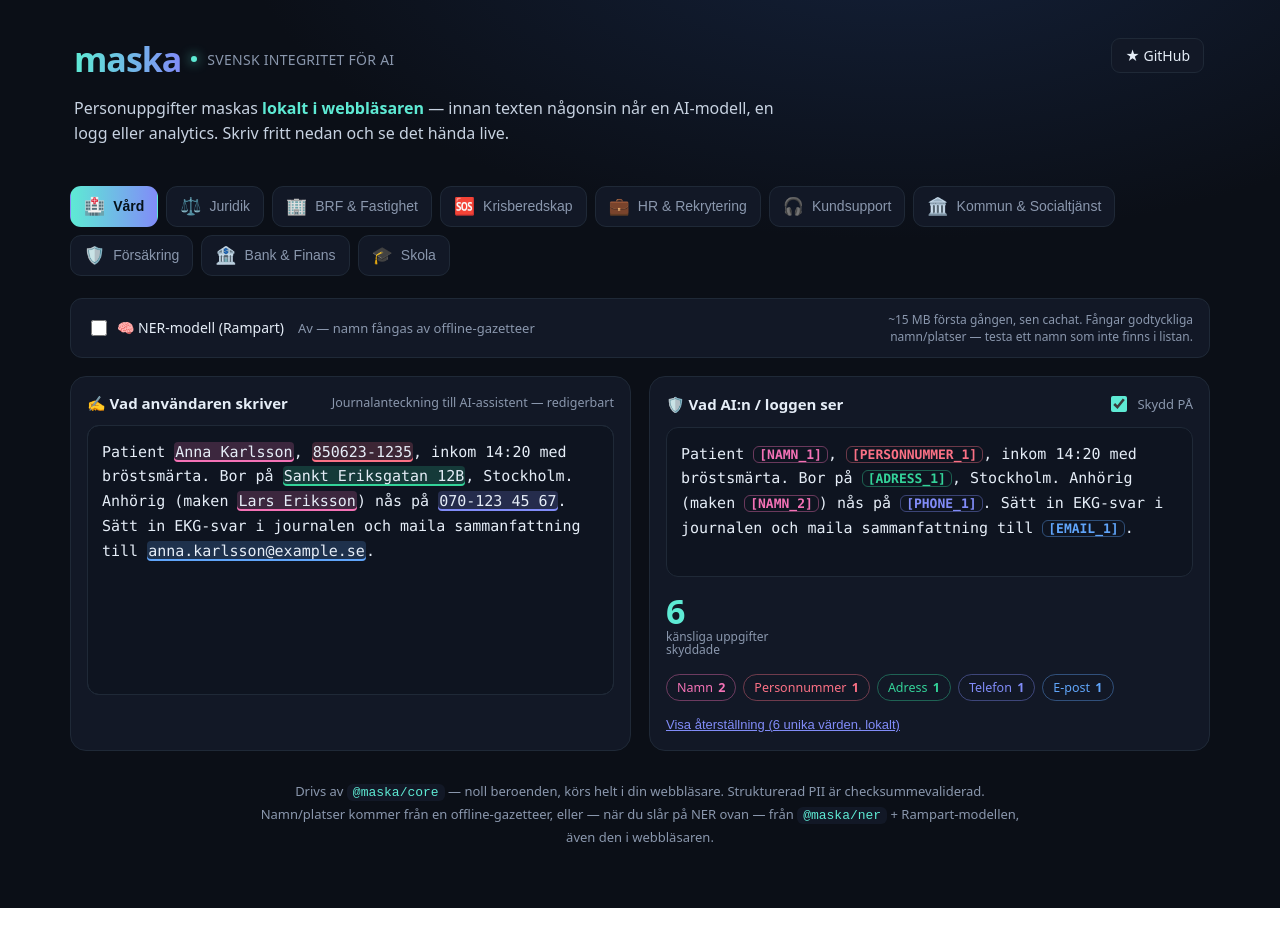
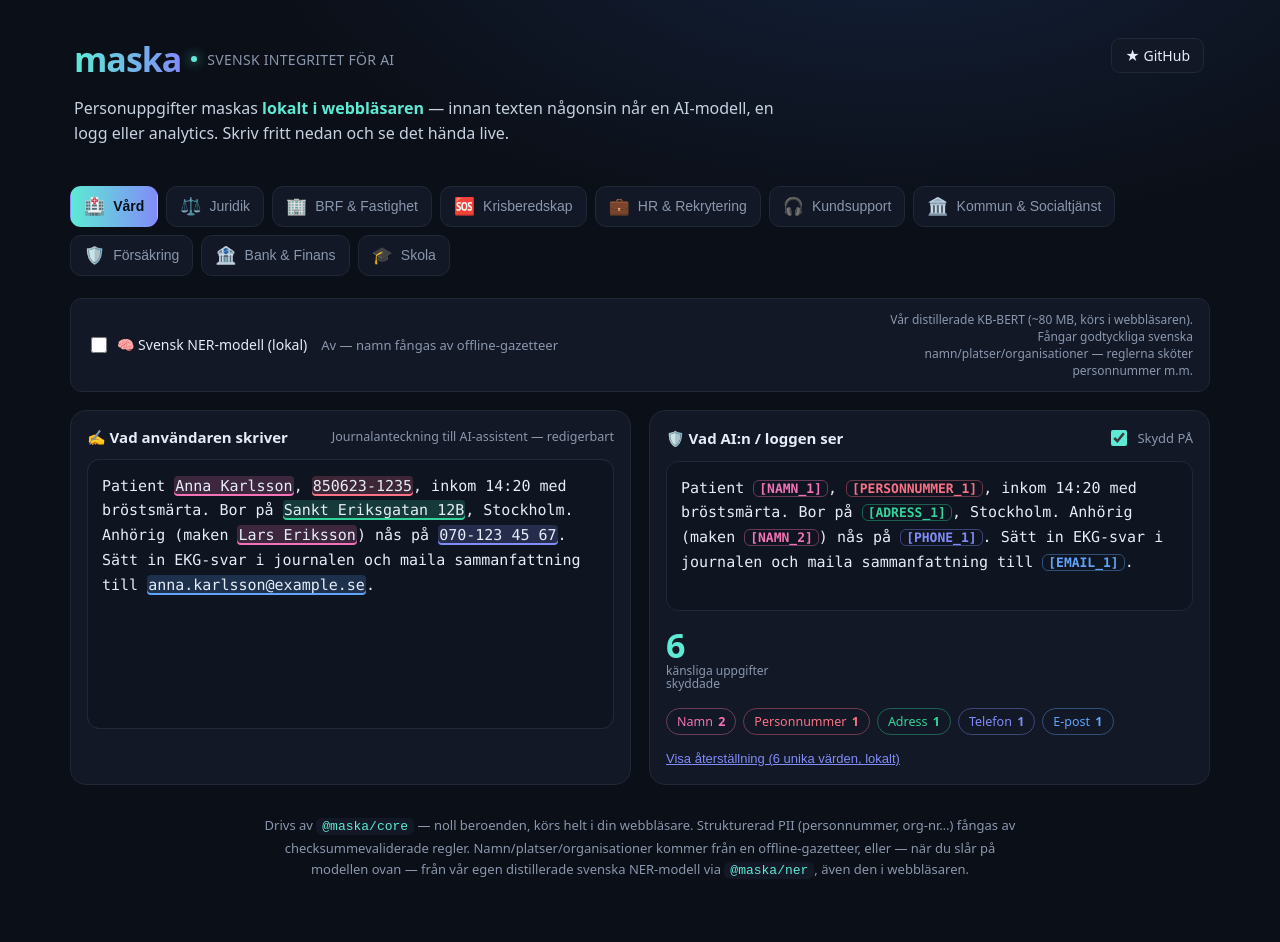
Before and after one commit to joelhagvall/maskera, a React (Vite) app in the folder apps/demo/: page / in a window 1280 px wide. Before the commit the page ends 908 px from the top, so only its background shows below. Built offline with nearby package versions, Linux system fonts and the light colour scheme.

Commit message:
use our own model in the demo instead of rampart

```diff
--- a/apps/demo/src/App.tsx
+++ b/apps/demo/src/App.tsx
@@ -1,7 +1,7 @@
 import { type RedactResult, type Redaction, redact } from "@maska/core"
 import { type NerRecognizer, createNerRecognizer, redactWithNer } from "@maska/ner"
 import { type ReactNode, useEffect, useMemo, useRef, useState } from "react"
-import { demoDetectors } from "./detectors"
+import { demoDetectors, ruleDetectors } from "./detectors"
 import { labelMeta } from "./labels"
 import { type Scenario, scenarios } from "./scenarios"
 
@@ -84,7 +84,7 @@ export function App() {
     let cancelled = false
     setAnalyzing(true)
     const timer = setTimeout(() => {
-      redactWithNer(text, { recognizer: rec, detectors: demoDetectors })
+      redactWithNer(text, { recognizer: rec, detectors: ruleDetectors })
         .then((r) => !cancelled && setResult(r))
         .catch(() => !cancelled && setResult(ruleResult))
         .finally(() => !cancelled && setAnalyzing(false))
@@ -107,7 +107,13 @@ export function App() {
     }
     setNerStatus("loading")
     setNerProgress(0)
+    // Load OUR distilled Swedish model from the demo's /public/models folder.
     const rec = createNerRecognizer({
+      model: "maska-sv-ner",
+      localModelPath: "/models/",
+      allowLocalModels: true,
+      allowRemoteModels: false,
+      dtype: "q8",
       device: "wasm",
       onProgress: (p) => {
         const prog = p as { status?: string; progress?: number }
@@ -179,7 +185,7 @@ export function App() {
       <div className="nerbar">
         <label className="toggle ner">
           <input type="checkbox" checked={nerOn} onChange={(e) => toggleNer(e.target.checked)} />
-          <span>🧠 NER-modell (Rampart)</span>
+          <span>🧠 Svensk NER-modell (lokal)</span>
         </label>
         {nerStatus === "loading" && (
           <span className="nerstat">
@@ -190,7 +196,9 @@ export function App() {
           </span>
         )}
         {nerStatus === "ready" && (
-          <span className="nerstat ok">● Rampart aktiv{analyzing ? " · analyserar…" : ""}</span>
+          <span className="nerstat ok">
+            ● Svensk modell aktiv{analyzing ? " · analyserar…" : ""}
+          </span>
         )}
         {nerStatus === "error" && (
           <span className="nerstat err">Kunde inte ladda modellen (se konsolen)</span>
@@ -199,8 +207,8 @@ export function App() {
           <span className="nerstat muted">Av — namn fångas av offline-gazetteer</span>
         )}
         <span className="nerhint">
-          ~15 MB första gången, sen cachat. Fångar godtyckliga namn/platser — testa ett namn som
-          inte finns i listan.
+          Vår distillerade KB-BERT (~80 MB, körs i webbläsaren). Fångar godtyckliga svenska
+          namn/platser/organisationer — reglerna sköter personnummer m.m.
         </span>
       </div>
 
@@ -291,8 +299,10 @@ export function App() {
 
       <footer className="foot">
         Drivs av <code>@maska/core</code> — noll beroenden, körs helt i din webbläsare. Strukturerad
-        PII är checksummevaliderad. Namn/platser kommer från en offline-gazetteer, eller — när du
-        slår på NER ovan — från <code>@maska/ner</code> + Rampart-modellen, även den i webbläsaren.
+        PII (personnummer, org-nr…) fångas av checksummevaliderade regler.
+        Namn/platser/organisationer kommer från en offline-gazetteer, eller — när du slår på
+        modellen ovan — från vår egen distillerade svenska NER-modell via <code>@maska/ner</code>,
+        även den i webbläsaren.
       </footer>
     </div>
   )
--- a/apps/demo/src/detectors.ts
+++ b/apps/demo/src/detectors.ts
@@ -91,6 +91,10 @@ export const lagenhetsnummer: Detector = regexDetector(
 /** Swedish car registration plate: ABC 12A / ABC123. */
 export const regnummer: Detector = regexDetector("REGNUMMER", /\b[A-Z]{3}\s?\d{2}[A-Z0-9]\b/g)
 
+/**
+ * Off-state (no model): rules + the offline name gazetteer, so the demo still
+ * redacts names instantly with zero download.
+ */
 export const demoDetectors: Detector[] = [
   namn,
   adress,
@@ -98,3 +102,11 @@ export const demoDetectors: Detector[] = [
   regnummer,
   ...defaultDetectors,
 ]
+
+/**
+ * Model-state: drop the name gazetteer — the Swedish NER model handles names,
+ * places, orgs and addresses. We keep the structured rule detectors, because
+ * the model is *worse* at personnummer/org-nr/phone/IBAN than a regex+checksum.
+ * This is the hybrid: rules for structured IDs, model for free text.
+ */
+export const ruleDetectors: Detector[] = [lagenhetsnummer, regnummer, ...defaultDetectors]
--- a/apps/demo/src/labels.ts
+++ b/apps/demo/src/labels.ts
@@ -5,6 +5,10 @@ export interface LabelMeta {
 
 export const LABELS: Record<string, LabelMeta> = {
   NAMN: { sv: "Namn", color: "#f472b6" },
+  PER: { sv: "Namn (modell)", color: "#f472b6" },
+  LOC: { sv: "Plats (modell)", color: "#34d399" },
+  ORG: { sv: "Organisation (modell)", color: "#fbbf24" },
+  ADR: { sv: "Adress (modell)", color: "#2dd4bf" },
   PERSON: { sv: "Namn (NER)", color: "#f472b6" },
   LOCATION: { sv: "Plats (NER)", color: "#34d399" },
   ADDRESS: { sv: "Adress (NER)", color: "#34d399" },
--- a/packages/ner/src/index.ts
+++ b/packages/ner/src/index.ts
@@ -57,6 +57,15 @@ export interface NerOptions {
   labelMap?: LabelMap
   /** Progress callback while the model downloads. */
   onProgress?: (progress: unknown) => void
+  /**
+   * Transformers.js `env.localModelPath` — base URL/path for locally hosted
+   * models. Set this (plus `model`) to load your own model instead of the Hub.
+   */
+  localModelPath?: string
+  /** Transformers.js `env.allowRemoteModels` (default left untouched). */
+  allowRemoteModels?: boolean
+  /** Transformers.js `env.allowLocalModels` (default left untouched). */
+  allowLocalModels?: boolean
 }
 
 export interface NerRecognizer {
@@ -80,6 +89,9 @@ export function createNerRecognizer(options: NerOptions = {}): NerRecognizer {
     minScore = 0.5,
     labelMap = defaultLabelMap,
     onProgress,
+    localModelPath,
+    allowRemoteModels,
+    allowLocalModels,
   } = options
 
   let pipePromise: Promise<import("@huggingface/transformers").TokenClassificationPipeline> | null =
@@ -88,13 +100,18 @@ export function createNerRecognizer(options: NerOptions = {}): NerRecognizer {
   const load = () => {
     if (!pipePromise) {
       pipePromise = import("@huggingface/transformers")
-        .then((t) =>
-          t.pipeline("token-classification", model, {
+        .then((t) => {
+          // Configure env on the exact module instance we use, so a custom
+          // model path applies regardless of how the host bundles things.
+          if (localModelPath !== undefined) t.env.localModelPath = localModelPath
+          if (allowRemoteModels !== undefined) t.env.allowRemoteModels = allowRemoteModels
+          if (allowLocalModels !== undefined) t.env.allowLocalModels = allowLocalModels
+          return t.pipeline("token-classification", model, {
             dtype,
             device,
             progress_callback: onProgress,
-          }),
-        )
+          })
+        })
         .catch((err) => {
           pipePromise = null
           throw new Error(
```
Also changed, not shown: packages/ner/src/transformers.d.ts (+7 -0 lines), 2 other files (tests, documents, lock files or other folders).
